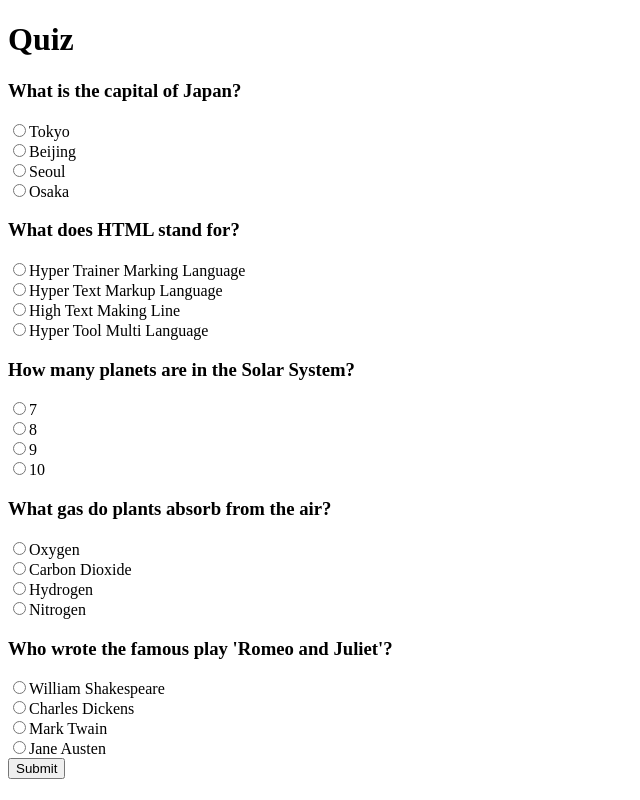
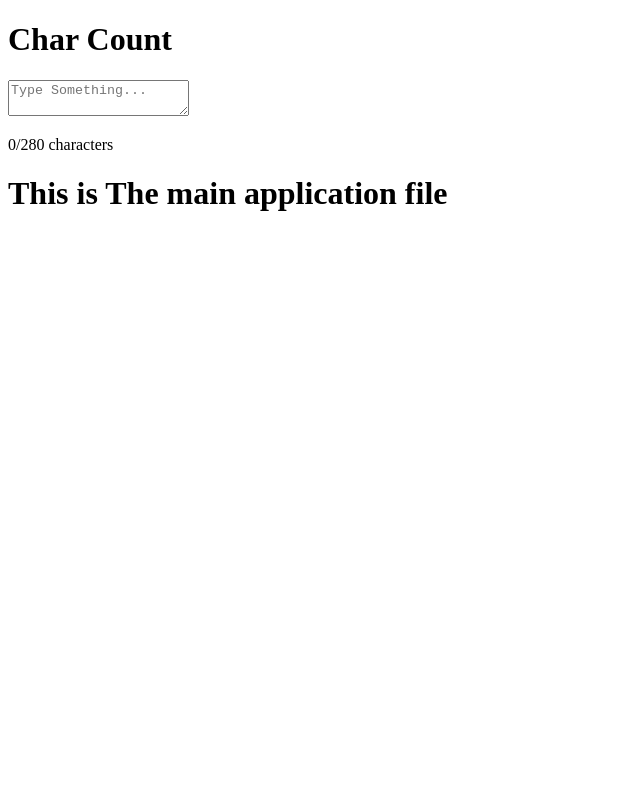
Before and after one commit to Hangthim-web/React-From-the-beginning-, a React (Vite) app in the folder first_react_application/: page / in a window 1280 px wide. Shown: the top 800 px of the page, without its empty margins (0-640 px from the left). Built offline with nearby package versions, Linux system fonts and the light colour scheme.

Commit message:
char count

```diff
--- a/first_react_application/src/App.jsx
+++ b/first_react_application/src/App.jsx
@@ -10,8 +10,8 @@
 // import Form from "./us_event_render/usestatehookPrac/Form";
 // import ShoppingList from "./us_event_render/usestatehookPrac/ShoppingList";
 // import Toggle from "./us_event_render/usestatehookPrac/Toggle";
-import Quiz from "./us_event_render/usestatehookPrac/Quiz";
-
+// import Quiz from "./us_event_render/usestatehookPrac/Quiz";
+import CharacterCount from "./us_event_render/usestatehookPrac/CharacterCount";
 const App=()=>
 {
  return (
@@ -30,7 +30,8 @@ const App=()=>
       {/* <Form/> */}
       {/* <ShoppingList/> */}
       {/* <Toggle/> */}
-      <Quiz/>
+      {/* <Quiz/> */}
+      <CharacterCount/>
     <h1>This is The main application file </h1>
   </div>
  )
--- /dev/null
+++ b/first_react_application/src/us_event_render/usestatehookPrac/CharacterCount.jsx
@@ -0,0 +1,36 @@
+import {useState} from 'react'
+
+
+
+const CharacterCount=()=>
+{
+    const [text,setText] = useState('')
+    const maxchars = 280;
+
+
+
+    return (
+        <div>
+
+        <h1>Char Count</h1>
+
+       <textarea
+       value={text}
+    //    onchange={handleChange}
+       placeholder="Type Something..."
+       maxlength={maxchars}
+       onChange={(e)=>setText(e.target.value)}
+
+       />
+       <p>
+        {text.length}/{maxchars} characters
+       </p>
+       {text.length > maxchars && (
+        <p style={{ color: "red" }}>You have exceeded the character limit!</p>
+       )}
+       </div>
+    )
+
+}
+
+export default CharacterCount;
```
